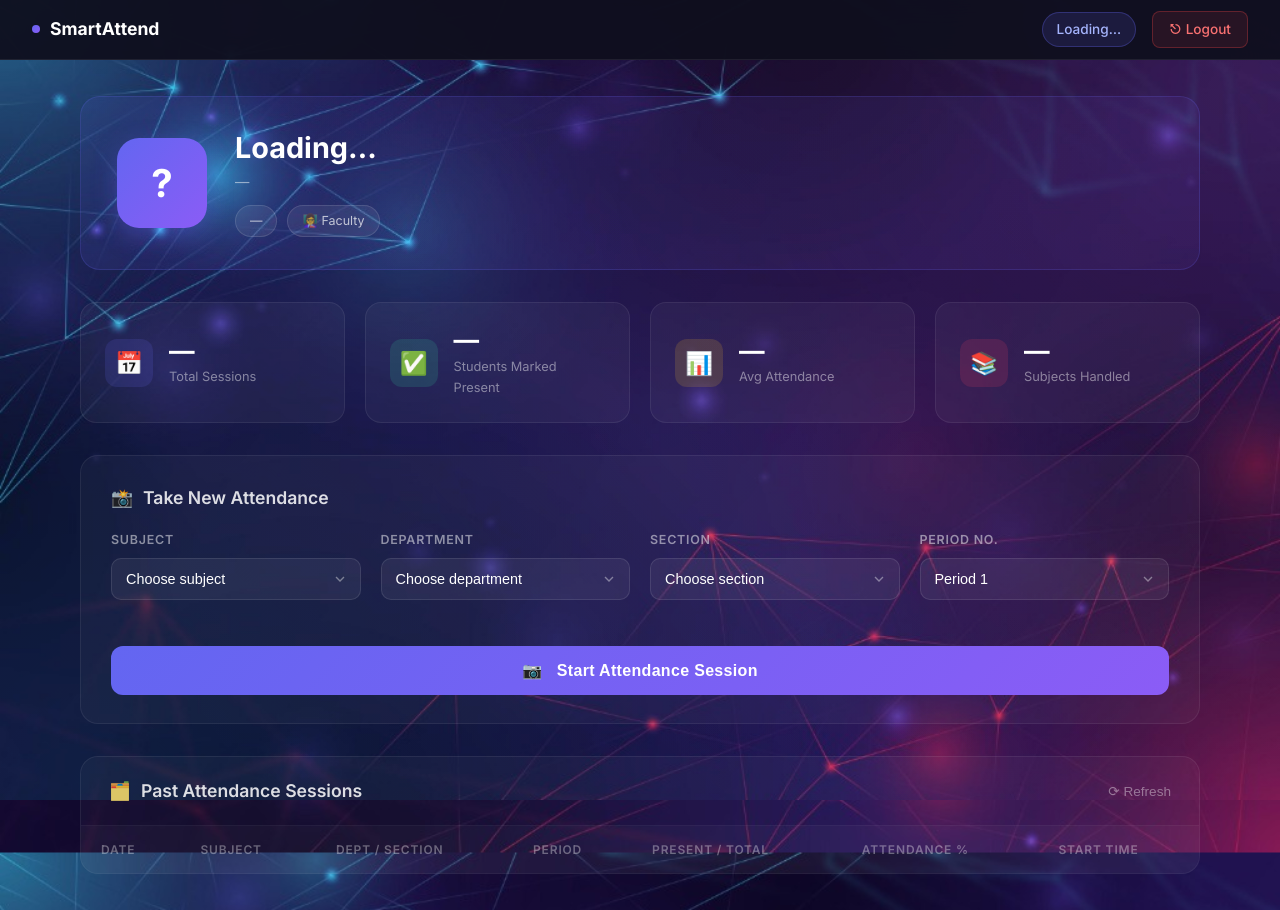
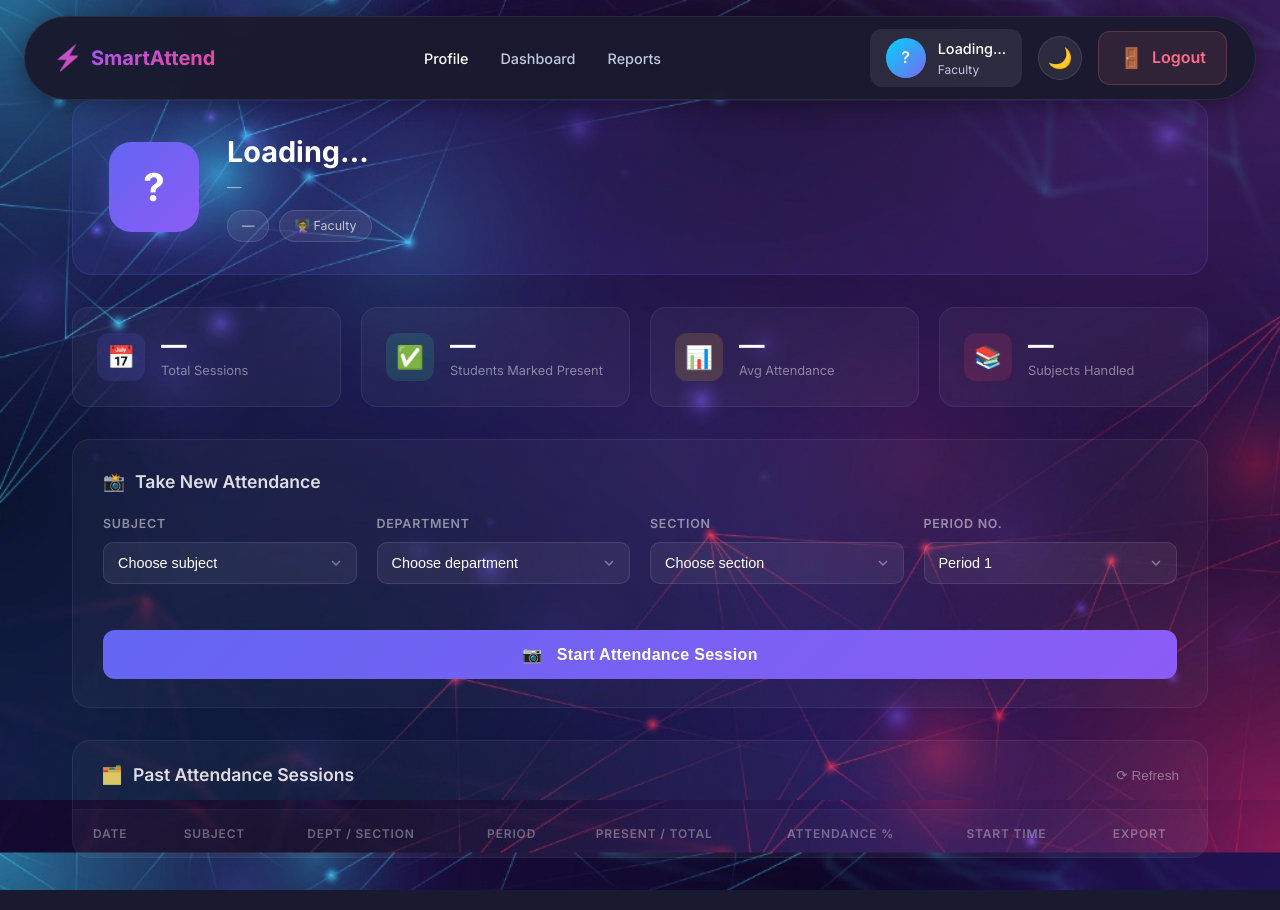
Before and after one commit to makeshkumar14/AI-project-face-recognition-, a Flask app: template templates/faculty_profile.html in a window 1280 px wide. Run offline with Flask 3, Linux system fonts and the light colour scheme; the template is opened without the code that fills it, so the values that code supplies are empty.

Commit message:
added features to profile dashboard ( history, excel, ..)

```diff
--- a/app.py
+++ b/app.py
@@ -233,6 +233,7 @@
     """Return past attendance sessions for the logged-in faculty."""
     from models import get_faculty_attendance_history
     faculty_id = session.get('user_id')
+    faculty_dept = session.get('user_dept', '')
     records = get_faculty_attendance_history(faculty_id, limit=20)
 
     history = []
@@ -244,6 +245,7 @@
             'date': str(r['date']),
             'subject': r['subject'],
             'section': r['section'],
+            'department': faculty_dept,
             'period': r['period'],
             'total': total,
             'present': present,
@@ -253,6 +255,84 @@
         })
 
     return jsonify({'success': True, 'history': history})
+
+
+@app.route('/api/faculty/export_session')
+@require_faculty
+def api_export_session():
+    """Generate Excel for a specific past attendance session."""
+    subject = request.args.get('subject', '')
+    section = request.args.get('section', '')
+    period  = request.args.get('period', '')
+    date    = request.args.get('date', '')
+
+    if not subject or not section or not period or not date:
+        return jsonify({'error': 'Missing parameters'}), 400
+
+    from models import get_attendance, get_all_students
+    from openpyxl import Workbook
+    from openpyxl.styles import Font, PatternFill, Alignment, Border, Side
+    import io
+
+    records = get_attendance(subject=subject, section=section, period=period, date=date)
+    all_students = get_all_students(section=section)
+
+    # Build lookup of present students
+    present_map = {}
+    for r in records:
+        if r.get('status') == 'PRESENT':
+            present_map[r['student_id']] = {
+                'time': r.get('time', '--'),
+                'confidence': r.get('confidence', 0)
+            }
+
+    wb = Workbook()
+    ws = wb.active
+    ws.title = "Attendance Report"
+
+    header_font = Font(bold=True, color="FFFFFF")
+    header_fill = PatternFill(start_color="4F46E5", end_color="4F46E5", fill_type="solid")
+    present_fill = PatternFill(start_color="D1FAE5", end_color="D1FAE5", fill_type="solid")
+    absent_fill  = PatternFill(start_color="FEE2E2", end_color="FEE2E2", fill_type="solid")
+    thin = Border(left=Side(style='thin'), right=Side(style='thin'),
+                  top=Side(style='thin'), bottom=Side(style='thin'))
+
+    ws['A1'] = "Attendance Report"; ws['A1'].font = Font(bold=True, size=16)
+    ws['A2'] = f"Date: {date}"
+    ws['A3'] = f"Subject: {subject}"
+    ws['A4'] = f"Section: {section}"
+    ws['A5'] = f"Period: {period}"
+    ws['A6'] = f"Faculty: {session.get('user_name', 'N/A')}"
+
+    headers = ['S.No', 'Roll No', 'Student Name', 'Status', 'Time', 'Confidence (%)']
+    for col, h in enumerate(headers, 1):
+        cell = ws.cell(row=8, column=col, value=h)
+        cell.font = header_font; cell.fill = header_fill
+        cell.alignment = Alignment(horizontal='center'); cell.border = thin
+
+    for i, student in enumerate(all_students, 1):
+        is_present = student['id'] in present_map
+        status = 'PRESENT' if is_present else 'ABSENT'
+        time_str = present_map[student['id']]['time'] if is_present else '--'
+        conf = present_map[student['id']]['confidence'] if is_present else 0
+        row_data = [i, student['roll_no'], student['name'], status, time_str,
+                    f"{conf:.1f}" if conf else '--']
+        for col, val in enumerate(row_data, 1):
+            cell = ws.cell(row=8+i, column=col, value=val)
+            cell.border = thin; cell.alignment = Alignment(horizontal='center')
+            if col == 4:
+                cell.fill = present_fill if is_present else absent_fill
+
+    for col, w in zip(['A','B','C','D','E','F'], [8, 15, 25, 12, 12, 15]):
+        ws.column_dimensions[col].width = w
+
+    buffer = io.BytesIO(); wb.save(buffer); buffer.seek(0)
+    fname = f"Attendance_{subject}_{section}_{date}.xlsx".replace(' ', '_')
+
+    from flask import send_file
+    return send_file(buffer,
+                     mimetype='application/vnd.openxmlformats-officedocument.spreadsheetml.sheet',
+                     as_attachment=True, download_name=fname)
 
 
 # ─── Student Image Serving ────────────────────────────────────────────────────
--- a/templates/faculty_profile.html
+++ b/templates/faculty_profile.html
@@ -17,70 +17,10 @@
             flex-direction: column;
         }
 
-        /* ── Topbar ────────────────────────────────────────── */
-        .topbar {
-            background: rgba(15,15,30,0.95);
-            border-bottom: 1px solid rgba(255,255,255,0.07);
-            padding: 0 32px;
-            height: 60px;
-            display: flex;
-            align-items: center;
-            justify-content: space-between;
-            position: sticky;
-            top: 0;
-            z-index: 100;
-            backdrop-filter: blur(20px);
-        }
-
-        .topbar-brand {
-            display: flex;
-            align-items: center;
-            gap: 10px;
-            font-weight: 700;
-            font-size: 1.1rem;
-            color: #fff;
-        }
-
-        .topbar-brand span.dot {
-            width: 8px; height: 8px;
-            background: linear-gradient(135deg,#6366f1,#8b5cf6);
-            border-radius: 50%;
-        }
-
-        .topbar-right {
-            display: flex;
-            align-items: center;
-            gap: 16px;
-        }
-
-        .faculty-chip {
-            background: rgba(99,102,241,0.15);
-            border: 1px solid rgba(99,102,241,0.3);
-            color: #a5b4fc;
-            padding: 6px 14px;
-            border-radius: 50px;
-            font-size: 0.85rem;
-            font-weight: 500;
-        }
-
-        .btn-logout {
-            background: rgba(239,68,68,0.1);
-            border: 1px solid rgba(239,68,68,0.3);
-            color: #f87171;
-            padding: 7px 16px;
-            border-radius: 8px;
-            font-size: 0.85rem;
-            cursor: pointer;
-            transition: all 0.2s;
-            text-decoration: none;
-            font-weight: 500;
-        }
-        .btn-logout:hover { background: rgba(239,68,68,0.2); }
-
         /* ── Main Layout ───────────────────────────────────── */
         .page-content {
             flex: 1;
-            padding: 36px 40px;
+            padding: 0 32px 32px 32px;
             max-width: 1200px;
             margin: 0 auto;
             width: 100%;
@@ -155,7 +95,7 @@
             margin-bottom: 32px;
         }
 
-        .stat-card {
+        .stat-card-profile {
             background: rgba(255,255,255,0.04);
             border: 1px solid rgba(255,255,255,0.07);
             border-radius: 16px;
@@ -166,9 +106,9 @@
             transition: transform 0.2s;
             animation: fadeSlideDown 0.5s ease;
         }
-        .stat-card:hover { transform: translateY(-3px); }
+        .stat-card-profile:hover { transform: translateY(-3px); }
 
-        .stat-icon {
+        .stat-icon-p {
             width: 48px; height: 48px;
             border-radius: 12px;
             display: flex; align-items:center; justify-content:center;
@@ -179,14 +119,14 @@
         .si-amber { background: rgba(251,191,36,0.15); }
         .si-rose  { background: rgba(244,63,94,0.15); }
 
-        .stat-info h3 {
+        .stat-info-p h3 {
             font-size: 1.6rem;
             font-weight: 700;
             color: #fff;
             line-height: 1;
             margin-bottom: 4px;
         }
-        .stat-info p { color: rgba(255,255,255,0.45); font-size: 0.8rem; }
+        .stat-info-p p { color: rgba(255,255,255,0.45); font-size: 0.8rem; }
 
         /* ── Section Heading ──────────────────────────────── */
         .section-heading {
@@ -340,17 +300,38 @@
     <div class="bg-animated"></div>
 
     <div class="profile-page">
-        <!-- Topbar -->
-        <nav class="topbar">
-            <div class="topbar-brand">
-                <span class="dot"></span>
-                SmartAttend
+        <!-- ═══ NAVBAR — same style as recognition page ═══ -->
+        <header class="dashboard-header" style="margin:16px 24px 0 24px;">
+            <div class="header-left">
+                <div class="header-brand">
+                    <span class="header-logo-icon">⚡</span>
+                    <span class="header-brand-text">SmartAttend</span>
+                </div>
             </div>
-            <div class="topbar-right">
-                <span class="faculty-chip" id="topbarEmail">Loading…</span>
-                <a href="/logout" class="btn-logout">⎋ Logout</a>
+            <div class="header-center">
+                <nav class="header-nav">
+                    <a href="/faculty_profile" class="nav-item active" style="text-decoration:none;">Profile</a>
+                    <span class="nav-item">Dashboard</span>
+                    <span class="nav-item">Reports</span>
+                </nav>
             </div>
-        </nav>
+            <div class="header-right">
+                <div class="user-info">
+                    <div class="user-avatar" id="navAvatar">?</div>
+                    <div class="user-details">
+                        <span class="user-name" id="navName">Loading…</span>
+                        <span class="user-role" id="navDept">Faculty</span>
+                    </div>
+                </div>
+                <button class="btn btn-outline theme-toggle-btn" onclick="toggleTheme()" style="padding:10px;">
+                    <span class="theme-icon">🌙</span>
+                </button>
+                <a href="/logout" class="btn btn-logout" style="text-decoration:none;">
+                    <span class="btn-icon">🚪</span>
+                    Logout
+                </a>
+            </div>
+        </header>
 
         <!-- Page Body -->
         <div class="page-content">
@@ -370,30 +351,30 @@
 
             <!-- Stat Cards -->
             <div class="stats-row">
-                <div class="stat-card">
-                    <div class="stat-icon si-blue">📅</div>
-                    <div class="stat-info">
+                <div class="stat-card-profile">
+                    <div class="stat-icon-p si-blue">📅</div>
+                    <div class="stat-info-p">
                         <h3 id="statSessions">—</h3>
                         <p>Total Sessions</p>
                     </div>
                 </div>
-                <div class="stat-card">
-                    <div class="stat-icon si-green">✅</div>
-                    <div class="stat-info">
+                <div class="stat-card-profile">
+                    <div class="stat-icon-p si-green">✅</div>
+                    <div class="stat-info-p">
                         <h3 id="statPresent">—</h3>
                         <p>Students Marked Present</p>
                     </div>
                 </div>
-                <div class="stat-card">
-                    <div class="stat-icon si-amber">📊</div>
-                    <div class="stat-info">
+                <div class="stat-card-profile">
+                    <div class="stat-icon-p si-amber">📊</div>
+                    <div class="stat-info-p">
                         <h3 id="statAvg">—</h3>
                         <p>Avg Attendance</p>
                     </div>
                 </div>
-                <div class="stat-card">
-                    <div class="stat-icon si-rose">📚</div>
-                    <div class="stat-info">
+                <div class="stat-card-profile">
+                    <div class="stat-icon-p si-rose">📚</div>
+                    <div class="stat-info-p">
                         <h3 id="statSubjects">—</h3>
                         <p>Subjects Handled</p>
                     </div>
@@ -483,11 +460,12 @@
                                 <th>Present / Total</th>
                                 <th>Attendance %</th>
                                 <th>Start Time</th>
+                                <th>Export</th>
                             </tr>
                         </thead>
                         <tbody id="historyTableBody">
                             <tr>
-                                <td colspan="7" class="empty-state">
+                                <td colspan="8" class="empty-state">
                                     <span>📋</span>
                                     Loading attendance history…
                                 </td>
@@ -501,6 +479,23 @@
     </div><!-- /profile-page -->
 
     <script>
+    // ─── Theme toggle (matches script.js) ──────────────────────────────────────
+    let currentTheme = localStorage.getItem('theme') || 'dark';
+    setTheme(currentTheme);
+
+    function toggleTheme() {
+        currentTheme = currentTheme === 'dark' ? 'light' : 'dark';
+        setTheme(currentTheme);
+        localStorage.setItem('theme', currentTheme);
+    }
+    function setTheme(theme) {
+        currentTheme = theme;
+        document.body.classList.remove('theme-dark','theme-light');
+        document.body.classList.add('theme-' + theme);
+        const icon = document.querySelector('.theme-icon');
+        if (icon) icon.textContent = theme === 'dark' ? '🌙' : '☀️';
+    }
+
     // ─── Init ──────────────────────────────────────────────────────────────────
     document.addEventListener('DOMContentLoaded', () => {
         loadProfile();
@@ -536,11 +531,17 @@
             const data = await res.json();
             if (!data.success) return;
 
-            document.getElementById('heroName').textContent    = data.name;
+            const name = data.name;
+            const initial = name.charAt(0).toUpperCase();
+            document.getElementById('heroName').textContent    = name;
             document.getElementById('heroEmail').textContent   = data.email;
             document.getElementById('heroDept').textContent    = '🏛 ' + (data.department || 'Department');
-            document.getElementById('topbarEmail').textContent = data.email;
-            document.getElementById('avatarLetter').textContent = data.name.charAt(0).toUpperCase();
+            document.getElementById('avatarLetter').textContent = initial;
+
+            // Navbar
+            document.getElementById('navName').textContent = name;
+            document.getElementById('navAvatar').textContent = initial;
+            document.getElementById('navDept').textContent = data.department || 'Faculty';
         } catch (err) {
             console.error('Profile load failed', err);
         }
@@ -563,14 +564,14 @@
 
     async function loadHistory() {
         const tbody = document.getElementById('historyTableBody');
-        tbody.innerHTML = '<tr><td colspan="7" class="empty-state"><span>⏳</span>Loading…</td></tr>';
+        tbody.innerHTML = '<tr><td colspan="8" class="empty-state"><span>⏳</span>Loading…</td></tr>';
         try {
             const res  = await fetch('/api/faculty/history');
             const data = await res.json();
 
             if (!data.success || data.history.length === 0) {
                 tbody.innerHTML = `
-                    <tr><td colspan="7">
+                    <tr><td colspan="8">
                         <div class="empty-state">
                             <span>📭</span>
                             No attendance sessions yet. Take your first attendance above!
@@ -582,19 +583,22 @@
             tbody.innerHTML = data.history.map(row => {
                 const pct     = row.percentage;
                 const pctClass = pct >= 75 ? 'pct-high' : pct >= 50 ? 'pct-mid' : 'pct-low';
+                const deptSection = (row.department ? row.department + ' – ' : '') + row.section;
+                const exportUrl = `/api/faculty/export_session?subject=${encodeURIComponent(row.subject)}&section=${encodeURIComponent(row.section)}&period=${encodeURIComponent(row.period)}&date=${encodeURIComponent(row.date)}`;
                 return `
                     <tr>
                         <td>${row.date}</td>
                         <td class="subject-name-cell">${row.subject}</td>
-                        <td>${row.section}</td>
+                        <td>${deptSection}</td>
                         <td>Period&nbsp;${row.period}</td>
                         <td>${row.present} / ${row.total}</td>
                         <td class="${pctClass}">${pct}%</td>
                         <td>${row.start_time}</td>
+                        <td><a href="${exportUrl}" class="btn-excel-sm">📥 Excel</a></td>
                     </tr>`;
             }).join('');
         } catch (err) {
-            tbody.innerHTML = `<tr><td colspan="7" class="empty-state"><span>⚠️</span>Failed to load history.</td></tr>`;
+            tbody.innerHTML = `<tr><td colspan="8" class="empty-state"><span>⚠️</span>Failed to load history.</td></tr>`;
             console.error('History load failed', err);
         }
     }
```
Also changed, not shown: other parts of templates/faculty_profile.html (+21 -5 lines), models.py (+21 -7 lines), templates/faculty_dashboard.html (+9 -9 lines).
